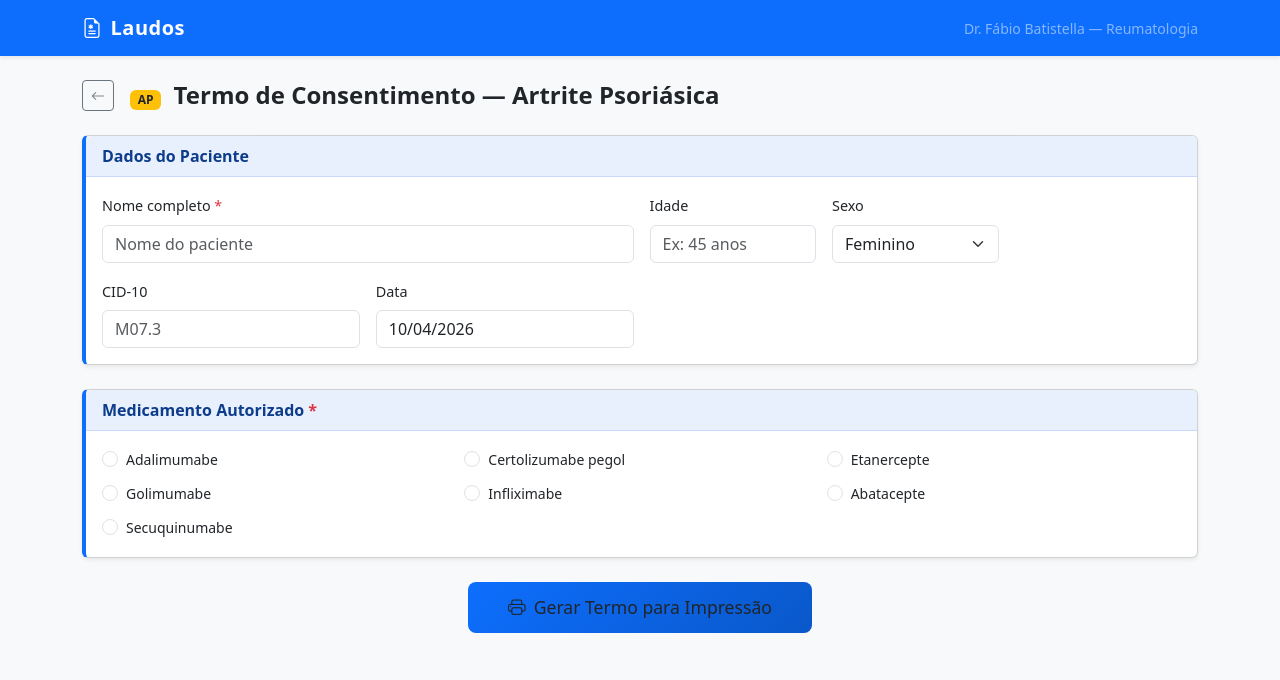
After one commit to batistellareumatopf/laudo-ipergs, a Flask app: page /tc/ap in a window 1280 px wide. The commit adds this page. Shown: the top 680 px of the page. Run offline with Flask 3, Linux system fonts and the light colour scheme.

Commit message:
adicionar termos de consentimento AR e AP

```diff
--- a/app.py
+++ b/app.py
@@ -35,6 +35,16 @@ FARMACOS_BIOLOGICOS = [
     'Rituximabe',
     'Ixequizumabe 80mg SC',
     'Guselcumabe 100mg SC',
+]
+
+# Fármacos listados nos termos de consentimento originais
+FARMACOS_TC_AR = [
+    'Adalimumabe', 'Certolizumabe pegol', 'Etanercepte',
+    'Golimumabe', 'Infliximabe', 'Abatacepte', 'Tocilizumabe', 'Rituximabe',
+]
+FARMACOS_TC_AP = [
+    'Adalimumabe', 'Certolizumabe pegol', 'Etanercepte',
+    'Golimumabe', 'Infliximabe', 'Abatacepte', 'Secuquinumabe',
 ]
 
 FARMACOS_SINTETICOS = [
@@ -441,5 +451,63 @@ def ap_manutencao():
                            today=datetime.date.today().strftime('%d.%m.%Y'))
 
 
+TEXTO_ITEM3_AR = (
+    'Já ter feito uso anterior dos medicamentos por pelo menos 3 a 6 meses: '
+    'metotrexato ( ) ou hidroxicloroquina ( ) ou sulfassalazina ( ) ou leflunomida ( ), '
+    'de forma isolada ou em associação.'
+)
+TEXTO_ITEM3_AP = (
+    'Já ter feito uso anterior dos medicamentos: metotrexato ( ) ou sulfassalazina ( ) '
+    'ou leflunomida ( ), de forma isolada ou em associação; '
+    'pelo menos dois anti-inflamatórios não esteroidais ( ).'
+)
+
+
+@app.route('/tc/ar', methods=['GET', 'POST'])
+def tc_ar():
+    if request.method == 'POST':
+        data = request.form.to_dict()
+        return render_template('tc_print.html',
+            doenca='Artrite Reumatoide',
+            nome_paciente=data.get('nome_paciente', ''),
+            idade=data.get('idade', ''),
+            sexo=data.get('sexo', 'Feminino'),
+            cid10=data.get('cid10', ''),
+            data=data.get('data', datetime.date.today().strftime('%d/%m/%Y')),
+            farmaco=data.get('farmaco', ''),
+            farmacos_lista=FARMACOS_TC_AR,
+            doctor=DOCTOR,
+            texto_item3=TEXTO_ITEM3_AR,
+        )
+    return render_template('tc_ar.html',
+        farmacos=FARMACOS_TC_AR,
+        cids=CID_AR,
+        today=datetime.date.today().strftime('%d/%m/%Y'),
+    )
+
+
+@app.route('/tc/ap', methods=['GET', 'POST'])
+def tc_ap():
+    if request.method == 'POST':
+        data = request.form.to_dict()
+        return render_template('tc_print.html',
+            doenca='Artrite Psoriásica',
+            nome_paciente=data.get('nome_paciente', ''),
+            idade=data.get('idade', ''),
+            sexo=data.get('sexo', 'Feminino'),
+            cid10=data.get('cid10', ''),
+            data=data.get('data', datetime.date.today().strftime('%d/%m/%Y')),
+            farmaco=data.get('farmaco', ''),
+            farmacos_lista=FARMACOS_TC_AP,
+            doctor=DOCTOR,
+            texto_item3=TEXTO_ITEM3_AP,
+        )
+    return render_template('tc_ap.html',
+        farmacos=FARMACOS_TC_AP,
+        cids=CID_AP,
+        today=datetime.date.today().strftime('%d/%m/%Y'),
+    )
+
+
 if __name__ == '__main__':
     app.run(debug=True, host='0.0.0.0', port=5001)
--- /dev/null
+++ b/templates/tc_ap.html
@@ -0,0 +1,67 @@
+{% extends "base.html" %}
+{% block title %}Termo de Consentimento — AP{% endblock %}
+
+{% block content %}
+<div class="d-flex align-items-center mb-4">
+    <a href="/" class="btn btn-outline-secondary btn-sm me-3"><i class="bi bi-arrow-left"></i></a>
+    <div>
+        <span class="badge bg-warning text-dark me-2">AP</span>
+        <h4 class="d-inline fw-bold">Termo de Consentimento — Artrite Psoriásica</h4>
+    </div>
+</div>
+
+<form method="POST" action="/tc/ap">
+
+    <div class="card section-card shadow-sm">
+        <div class="card-header">Dados do Paciente</div>
+        <div class="card-body row g-3">
+            <div class="col-md-6">
+                <label class="form-label">Nome completo <span class="required-star">*</span></label>
+                <input type="text" name="nome_paciente" class="form-control" required placeholder="Nome do paciente">
+            </div>
+            <div class="col-md-2">
+                <label class="form-label">Idade</label>
+                <input type="text" name="idade" class="form-control" placeholder="Ex: 45 anos">
+            </div>
+            <div class="col-md-2">
+                <label class="form-label">Sexo</label>
+                <select name="sexo" class="form-select">
+                    <option value="Feminino">Feminino</option>
+                    <option value="Masculino">Masculino</option>
+                </select>
+            </div>
+            <div class="col-md-3">
+                <label class="form-label">CID-10</label>
+                <input type="text" name="cid10" class="form-control" list="cid_list" placeholder="M07.3">
+                <datalist id="cid_list">{% for c in cids %}<option value="{{ c }}">{% endfor %}</datalist>
+            </div>
+            <div class="col-md-3">
+                <label class="form-label">Data</label>
+                <input type="text" name="data" class="form-control" value="{{ today }}">
+            </div>
+        </div>
+    </div>
+
+    <div class="card section-card shadow-sm">
+        <div class="card-header">Medicamento Autorizado <span class="required-star">*</span></div>
+        <div class="card-body">
+            <div class="row g-2">
+                {% for f in farmacos %}
+                <div class="col-md-4">
+                    <div class="form-check">
+                        <input class="form-check-input" type="radio" name="farmaco" value="{{ f }}" id="f_{{ loop.index }}" required>
+                        <label class="form-check-label" for="f_{{ loop.index }}">{{ f }}</label>
+                    </div>
+                </div>
+                {% endfor %}
+            </div>
+        </div>
+    </div>
+
+    <div class="text-center mt-4">
+        <button type="submit" class="btn btn-warning btn-gerar text-dark">
+            <i class="bi bi-printer me-2"></i>Gerar Termo para Impressão
+        </button>
+    </div>
+</form>
+{% endblock %}
```
Also changed, not shown: templates/index.html (+41 -0 lines), templates/tc_ar.html (added, +67 -0 lines), templates/tc_print.html (added, +186 -0 lines).
